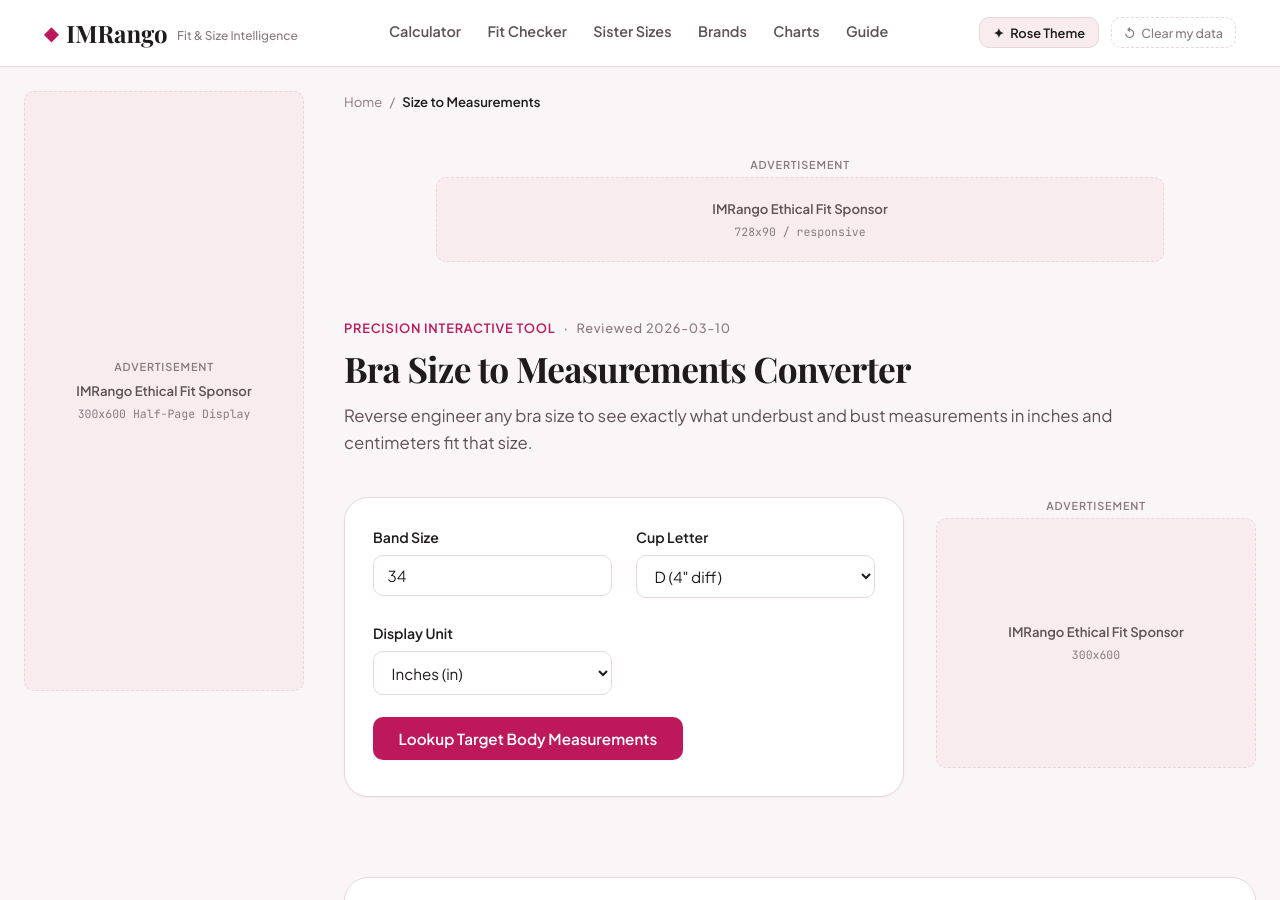
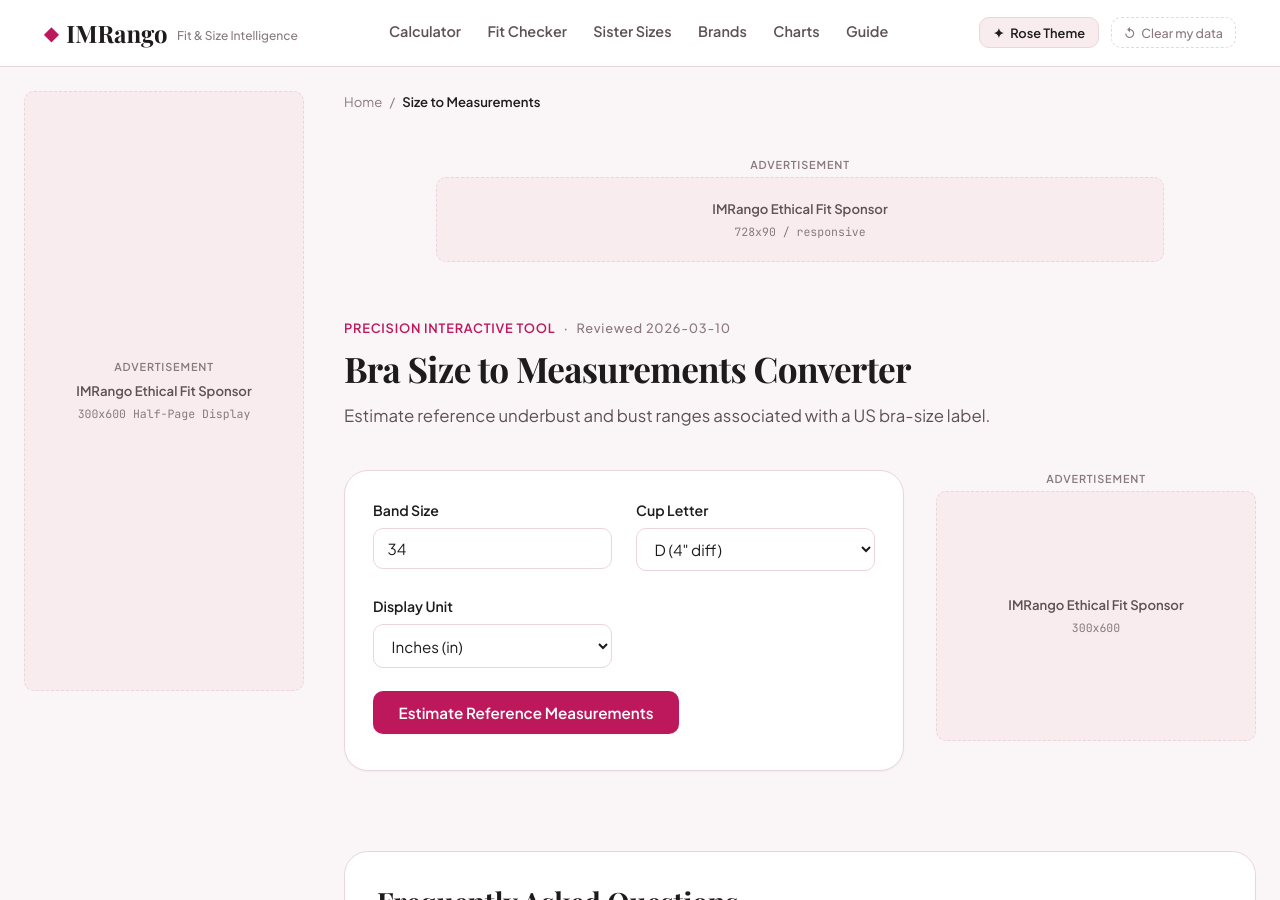
Before and after one commit to sharpedge74-cmyk/Bra-Size-Pro, a Jekyll site: the page built from bra-size-to-measurements.html, in a window 1280 px wide and 900 px high. Built offline with Jekyll 4.4.1, drawn with Linux system fonts in a browser that asks for light colours; some web fonts are replaced.

Commit message:
Deepen calculator trust wording

```diff
--- a/bra-size-to-measurements.html
+++ b/bra-size-to-measurements.html
@@ -1,7 +1,7 @@
 ---
 layout: tool
 title: "Bra Size to Measurements Converter"
-description: "Reverse engineer any bra size to see exactly what underbust and bust measurements in inches and centimeters fit that size."
+description: "Estimate reference underbust and bust ranges associated with a US bra-size label."
 permalink: /bra-size-to-measurements
 breadcrumb_label: "Size to Measurements"
 intent: "Reverse calculate bust and ribcage measurements from bra size"
@@ -20,7 +20,7 @@ related_guide:
   url: "/bra-measurement-chart"
 faq:
   - q: "Can two people with the same bra size have different body dimensions?"
-    a: "Yes. For example, a 34D fits someone with a 33-35 inch underbust and a 37-39 inch bust. Ribcage shape, posture, and breast projection vary across people with identical circumference numbers."
+    a: "Yes. For example, a 34D fits someone with a 33-35 inch underbust and a 37-39 inch bust. A size label is not a complete description of body shape or garment fit. The ranges shown here are estimates generated from the calculator reference method, so people with the same label can still have different proportions, shapes, or preferred garment fits."
 ---
 
 <div class="calculator-card">
@@ -29,7 +29,7 @@ faq:
       <div class="calc-control-group">
         <label for="input-band">Band Size</label>
         <div class="calc-input-wrapper">
-          <input type="number" id="input-band" value="34" min="28" max="52" step="2" required>
+          <input type="number" id="input-band" value="34" min="28" max="50" step="2" required>
         </div>
       </div>
 
@@ -64,12 +64,12 @@ faq:
     </div>
 
     <div class="calc-action-bar">
-      <button type="submit" class="btn-primary">Lookup Target Body Measurements</button>
+      <button type="submit" class="btn-primary">Estimate Reference Measurements</button>
     </div>
   </form>
 
   <div id="reverse-result-box" class="sizing-result-box" style="display: none; margin-top: 2rem;">
-    <div class="result-badge">Target Body Dimensions</div>
+    <div class="result-badge">Estimated Reference Ranges</div>
     <div class="result-equivalents-grid">
       <div class="equivalent-pill">
         <span class="country-code">Underbust Range</span>
```
